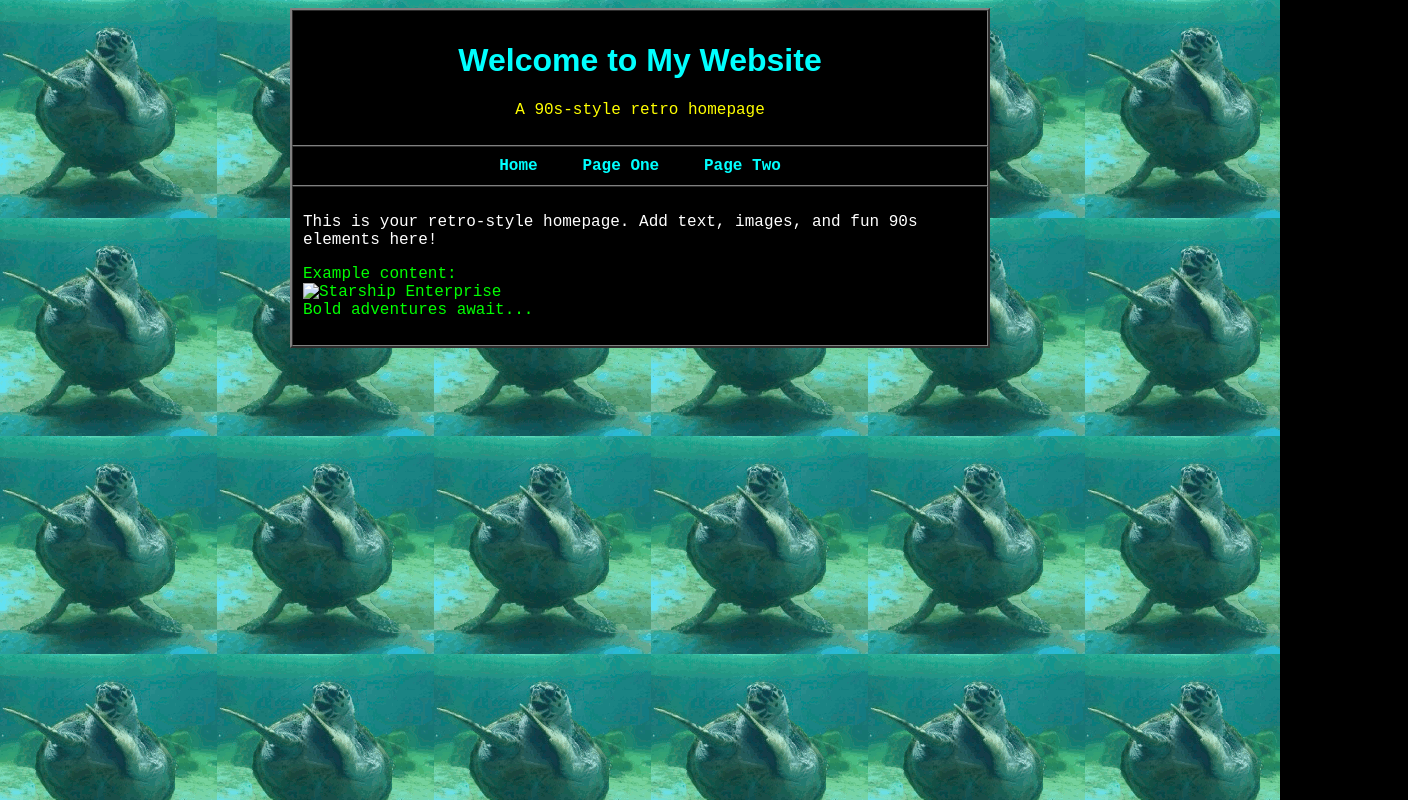
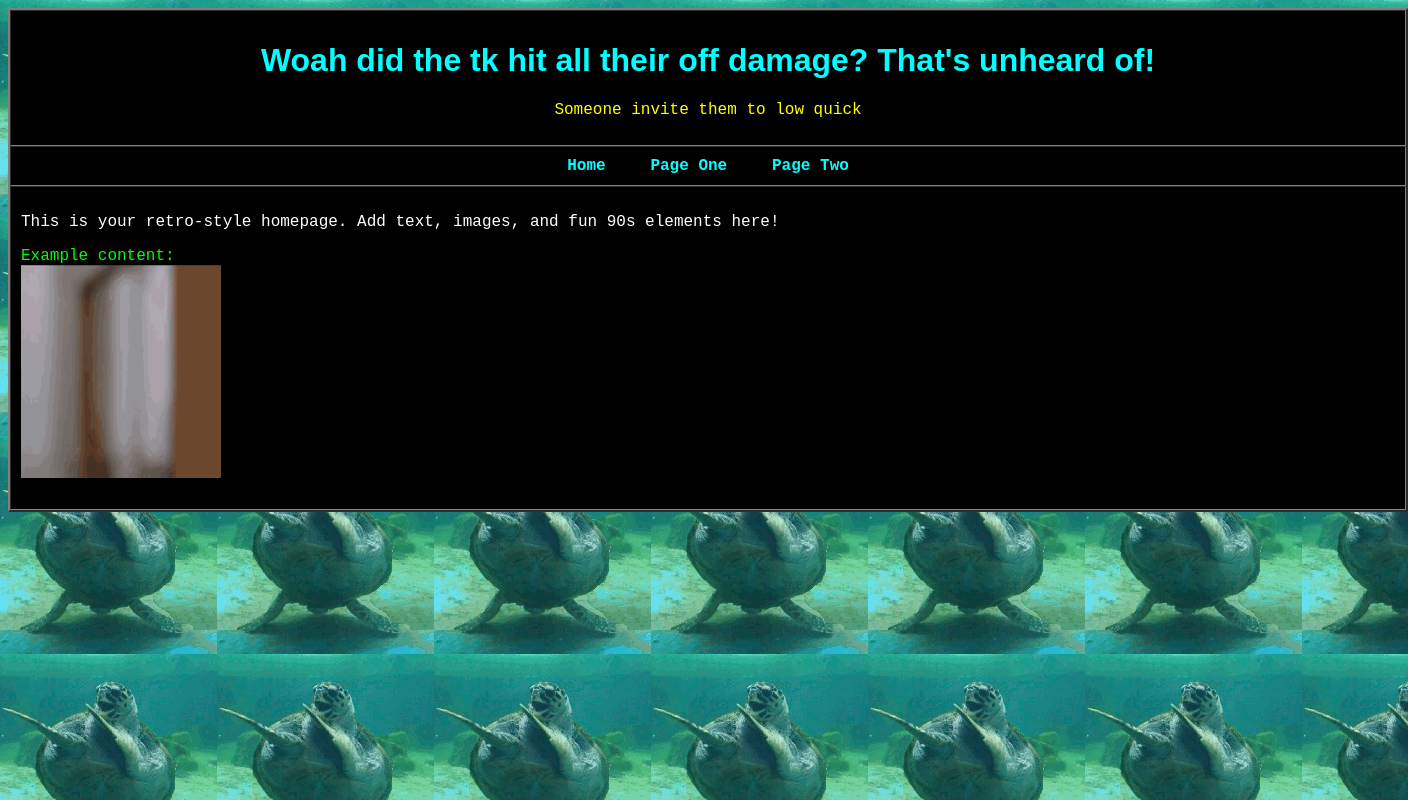
Before and after one commit to dasaright/dasaright.github.io, a plain HTML site: page index.html in a window 1280 px wide. Shown: the whole page, 1408 px wide, since content can reach past the window. Drawn offline with Linux system fonts and the light colour scheme.

Commit message:
Add files via upload

```diff
--- a/index.html
+++ b/index.html
@@ -3,17 +3,17 @@
 <head>
   <meta charset="UTF-8">
   <meta name="viewport" content="width=device-width, initial-scale=1.0">
-  <title>My Retro Site</title>
+  <title>Who Is This TK</title>
   <link rel="stylesheet" href="style.css">
 </head>
-<body background="stars-bg.gif"> <!-- replace with your own background image -->
+<body background="stars-bg.gif">
 
   <center>
-    <table border="2" cellpadding="10" cellspacing="0" width="700" bgcolor="black">
+    <table border="2" cellpadding="10" cellspacing="0" width="1400" bgcolor="black">
       <tr>
         <td align="center">
-          <h1 style="color: cyan; font-family: Arial, sans-serif;">Welcome to My Website</h1>
-          <p style="color: yellow;">A 90s-style retro homepage</p>
+          <h1 style="color: cyan; font-family: Arial, sans-serif;">Woah did the tk hit all their off damage? That's unheard of!</h1>
+          <p style="color: yellow;">Someone invite them to low quick</p>
         </td>
       </tr>
       <tr>
@@ -30,8 +30,7 @@
           </p>
           <p style="color: lime;">
             Example content: <br>
-            <img src="enterprise.gif" alt="Starship Enterprise" width="200"><br>
-            Bold adventures await...
+            <img src="hellyeah.gif" alt="Good Job Fam" width="200"><br>
           </p>
         </td>
       </tr>
```
